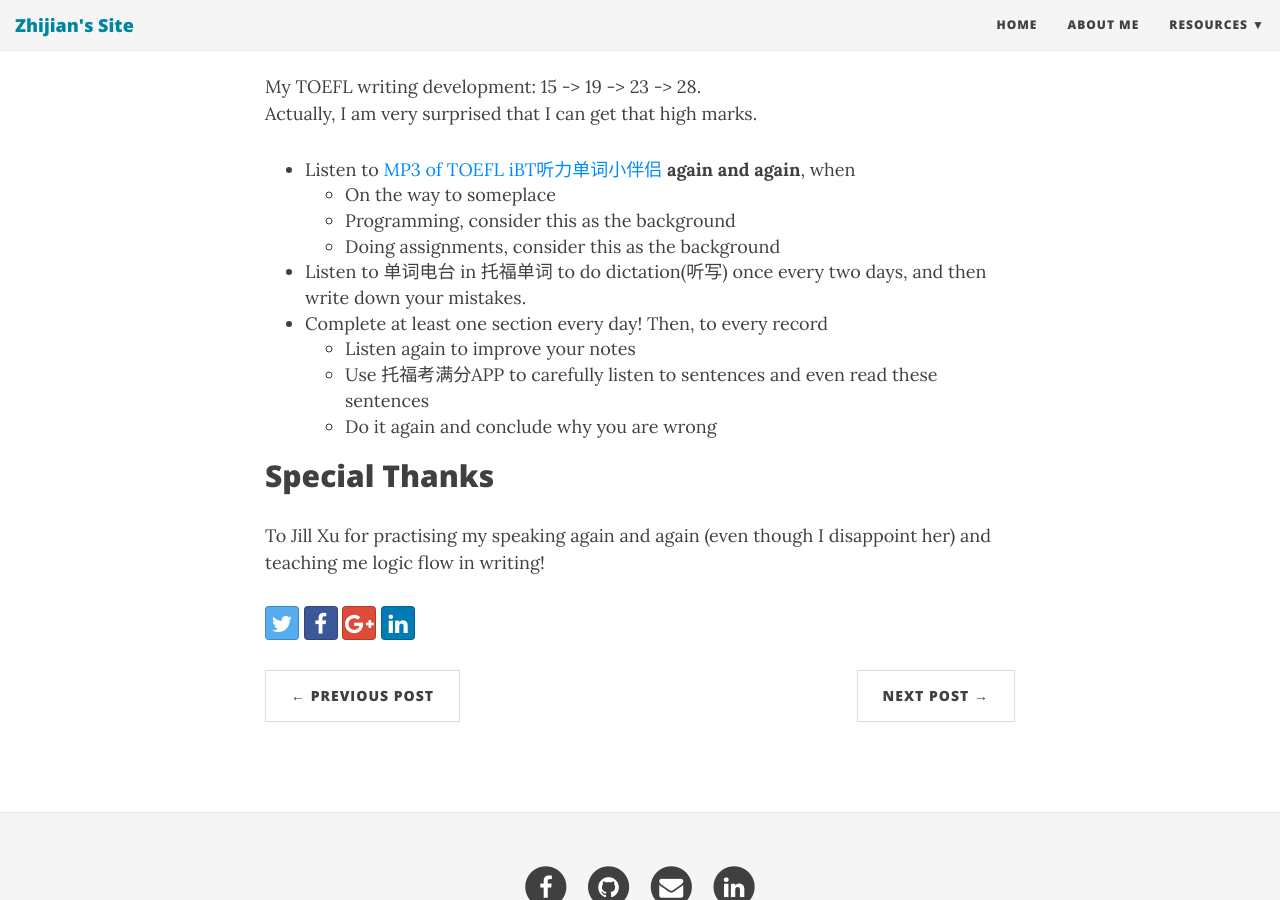
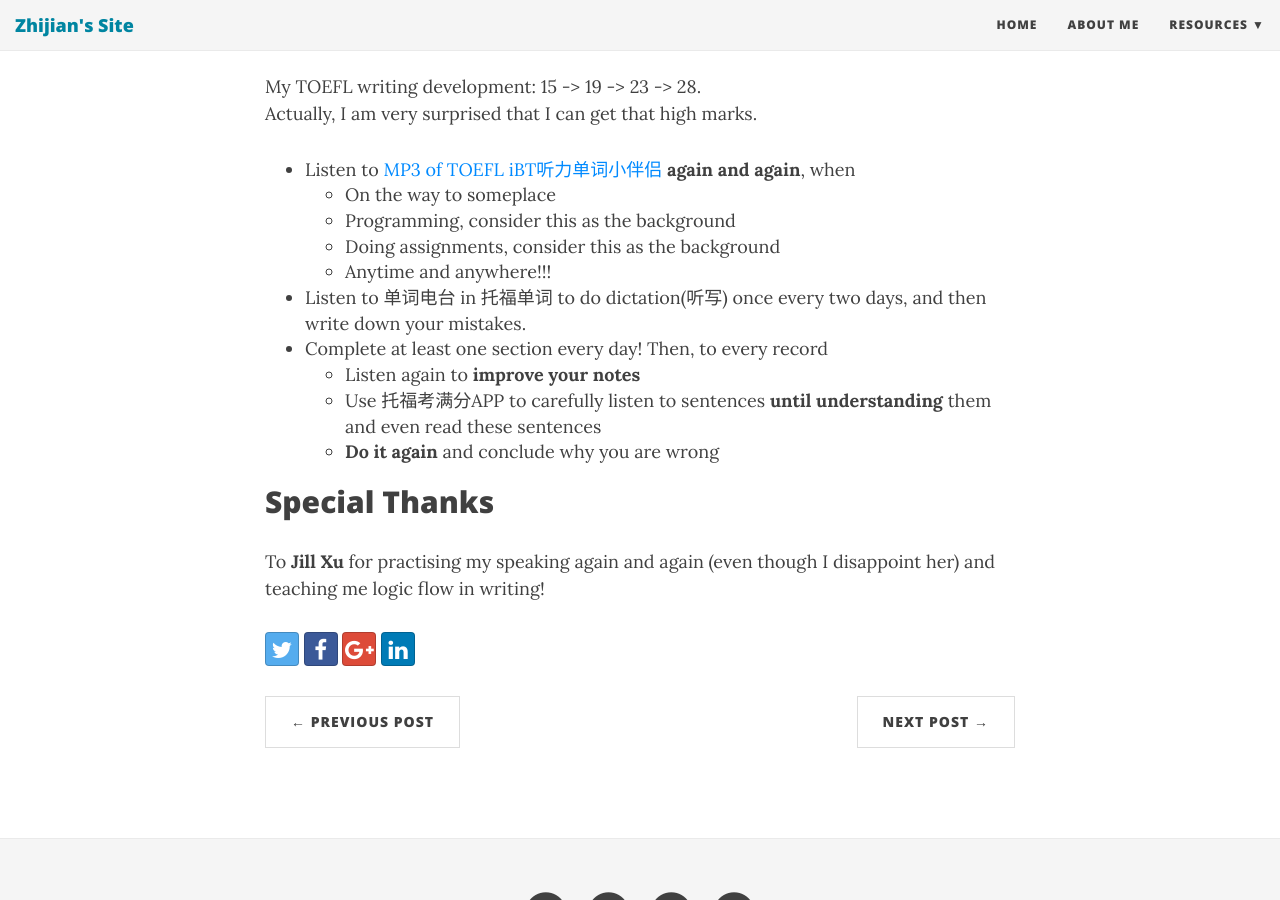
Before and after one commit to softwarelight/ZhijianJiang, a Jekyll site: the page built from _posts/2016-09-24-TOEFL-experience.md, in a window 1280 px wide and 900 px high, scrolled down 3390 px. Built offline with Jekyll 4.4.1, drawn with Linux system fonts in a browser that asks for light colours; nearby versions of some CDN libraries.

Commit message:
Update 2016-09-24-TOEFL-experience.md

```diff
--- a/_posts/2016-09-24-TOEFL-experience.md
+++ b/_posts/2016-09-24-TOEFL-experience.md
@@ -106,11 +106,12 @@ Actually, I am very surprised that I can get that high marks.
    * On the way to someplace
    * Programming, consider this as the background
    * Doing assignments, consider this as the background
+   * Anytime and anywhere!!!
 * Listen to 单词电台 in 托福单词 to do dictation(听写) once every two days, and then write down your mistakes.
 * Complete at least one section every day! Then, to every record
-   * Listen again to improve your notes
-   * Use 托福考满分APP to carefully listen to sentences and even read these sentences
-   * Do it again and conclude why you are wrong
+   * Listen again to **improve your notes**
+   * Use 托福考满分APP to carefully listen to sentences **until understanding** them and even read these sentences
+   * **Do it again** and conclude why you are wrong
 
 ## Special Thanks
-To Jill Xu for practising my speaking again and again (even though I disappoint her) and teaching me logic flow in writing!
+To **Jill Xu** for practising my speaking again and again (even though I disappoint her) and teaching me logic flow in writing!
```
